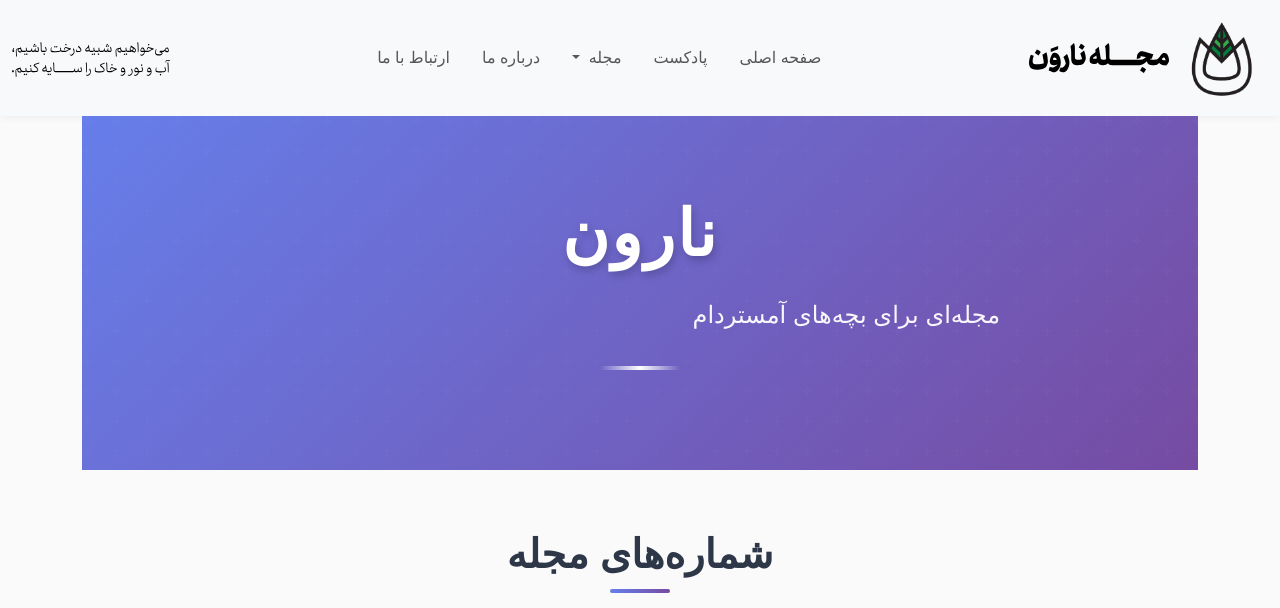
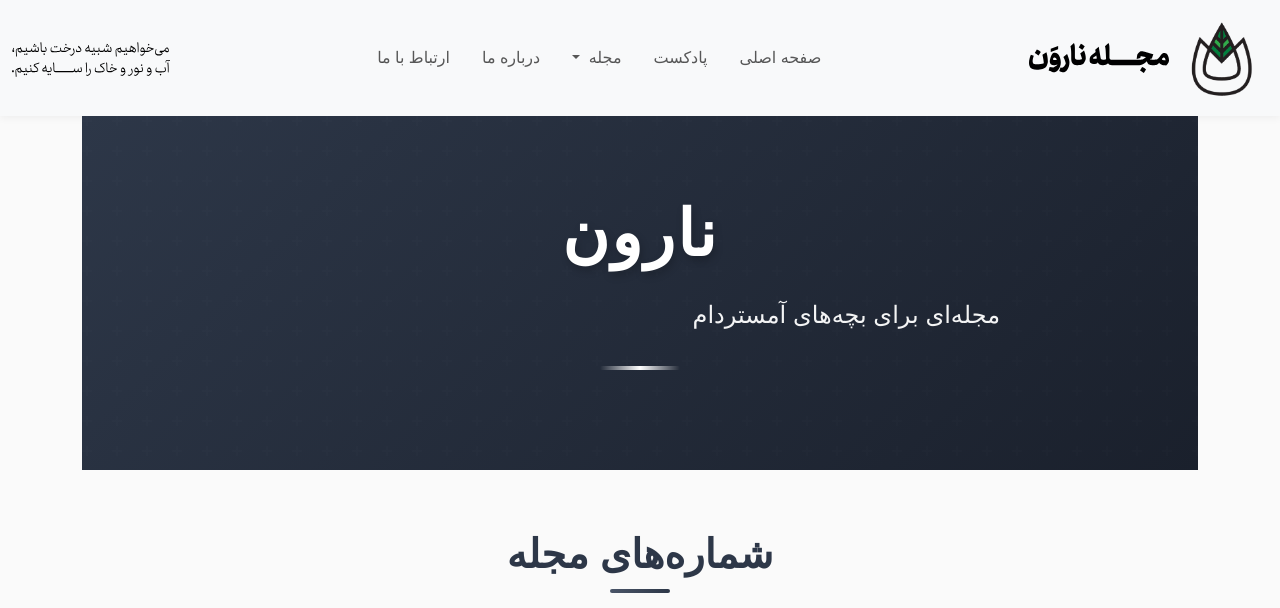
Before and after one commit to NaarvanMag/naarvanmag.github.io, a Jekyll site: the page built from index.markdown, in a window 1280 px wide. Shown: the top 608 px of the page. Built offline with Jekyll 4.4.1, drawn with Linux system fonts in a browser that asks for light colours; nearby versions of some CDN libraries; a style sheet for code colours, icons or effects is not loaded; grey boxes are pictures that could not be loaded.

Commit message:
Replace purple color scheme with neutral tones
Changed from purple/violet gradient theme to elegant neutral colors:
- Hero gradient: Now uses charcoal/dark gray (#2d3748 to #1a202c)
- All accent colors changed from purple to neutral grays
- Hover states now use subtle dark grays instead of purple
- Maintains all design elements with a more sophisticated neutral palette
- Section underlines, overlays, and interactive states all updated

```diff
--- a/assets/style/main.css
+++ b/assets/style/main.css
@@ -22,7 +22,7 @@ body > .container {
 
 /* ===== HERO SECTION ===== */
 .nrv-hero {
-    background: linear-gradient(135deg, #667eea 0%, #764ba2 100%);
+    background: linear-gradient(135deg, #2d3748 0%, #1a202c 100%);
     padding: 80px 0 100px;
     margin-bottom: 60px;
     position: relative;
@@ -94,7 +94,7 @@ body > .container {
     transform: translateX(-50%);
     width: 60px;
     height: 4px;
-    background: linear-gradient(90deg, #667eea, #764ba2);
+    background: linear-gradient(90deg, #4a5568, #2d3748);
     border-radius: 2px;
 }
 
@@ -139,7 +139,7 @@ body > .container {
     left: 0;
     right: 0;
     bottom: 0;
-    background: linear-gradient(135deg, rgba(102, 126, 234, 0.9), rgba(118, 75, 162, 0.9));
+    background: linear-gradient(135deg, rgba(45, 55, 72, 0.92), rgba(26, 32, 44, 0.92));
     display: flex;
     align-items: center;
     justify-content: center;
@@ -179,7 +179,7 @@ body > .container {
 }
 
 .nrv-magazine-card:hover .nrv-magazine-title {
-    color: #667eea;
+    color: #4a5568;
 }
 
 .nrv-magazine-number {
@@ -245,7 +245,7 @@ body > .container {
 }
 
 .nrv-article-card:hover .nrv-article-title {
-    color: #667eea;
+    color: #2d3748;
 }
 
 .nrv-article-author {
@@ -267,8 +267,8 @@ body > .container {
 }
 
 .nav-link:hover {
-    background-color: rgba(102, 126, 234, 0.1);
-    color: #667eea !important;
+    background-color: rgba(0, 0, 0, 0.05);
+    color: #2d3748 !important;
 }
 
 /* ===== FOOTER IMPROVEMENTS ===== */
@@ -281,7 +281,7 @@ footer .nav-link {
 }
 
 footer .nav-link:hover {
-    color: #667eea !important;
+    color: #2d3748 !important;
 }
 
 footer a svg {
@@ -291,7 +291,7 @@ footer a svg {
 
 footer a:hover svg {
     transform: scale(1.2);
-    fill: #667eea;
+    fill: #2d3748;
 }
 
 /* ===== RESPONSIVE ADJUSTMENTS ===== */
```
